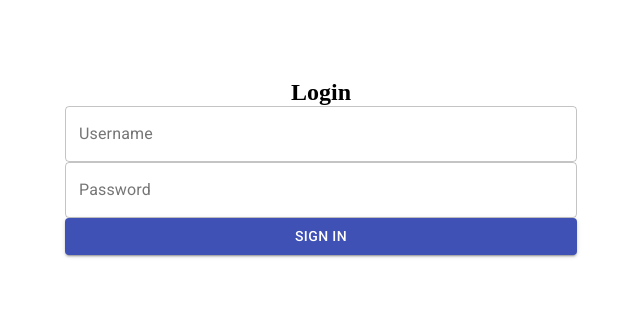
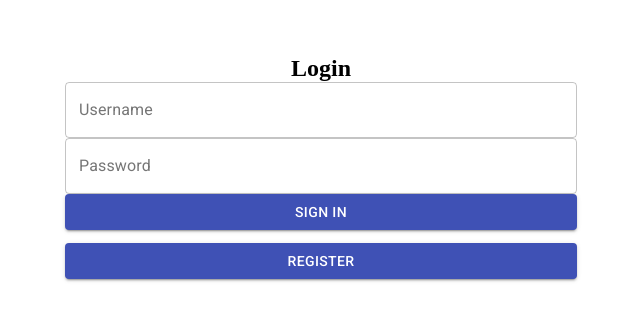
Before and after one commit to imyagnesh/Stridely_react_training, a React app: page /login in a window 1280 px wide. Shown: the part 233-554 px from the top of the page, without its empty margins (319-959 px from the left). Built offline with nearby package versions, Linux system fonts and the light colour scheme.

Commit message:
Add files via upload
Added Registration Button

```diff
--- a/src/pages/Login/index.js
+++ b/src/pages/Login/index.js
@@ -4,6 +4,8 @@ import axiosInstance from 'utils/fetcher';
 import Form from 'components/form';
 import { AuthContext } from 'src/context/authContext';
 import { fields, initialValues } from './fields';
+import { Button } from '@material-ui/core';
+
 
 const Login = ({ history }) => {
   const [, setAuth] = useContext(AuthContext);
@@ -35,11 +37,11 @@ const Login = ({ history }) => {
       <Form
         fields={fields}
         initialValues={initialValues}
-        onSubmit={submitForm}
         buttonProps={{
           children: 'Sign IN',
         }}
       />
+      <Button id="reg" color='primary' variant='contained' href="/register">Register</Button>
     </div>
   );
 };
--- a/src/pages/Login/styles.scss
+++ b/src/pages/Login/styles.scss
@@ -13,4 +13,14 @@
         }
     }
 
+
 }
+#reg{
+    margin-top: 1%;
+    display: flex;
+        flex-direction: column;
+        width: 40%;
+        & > .textInput {
+            margin:  10px 0;
+        }
+}
```
